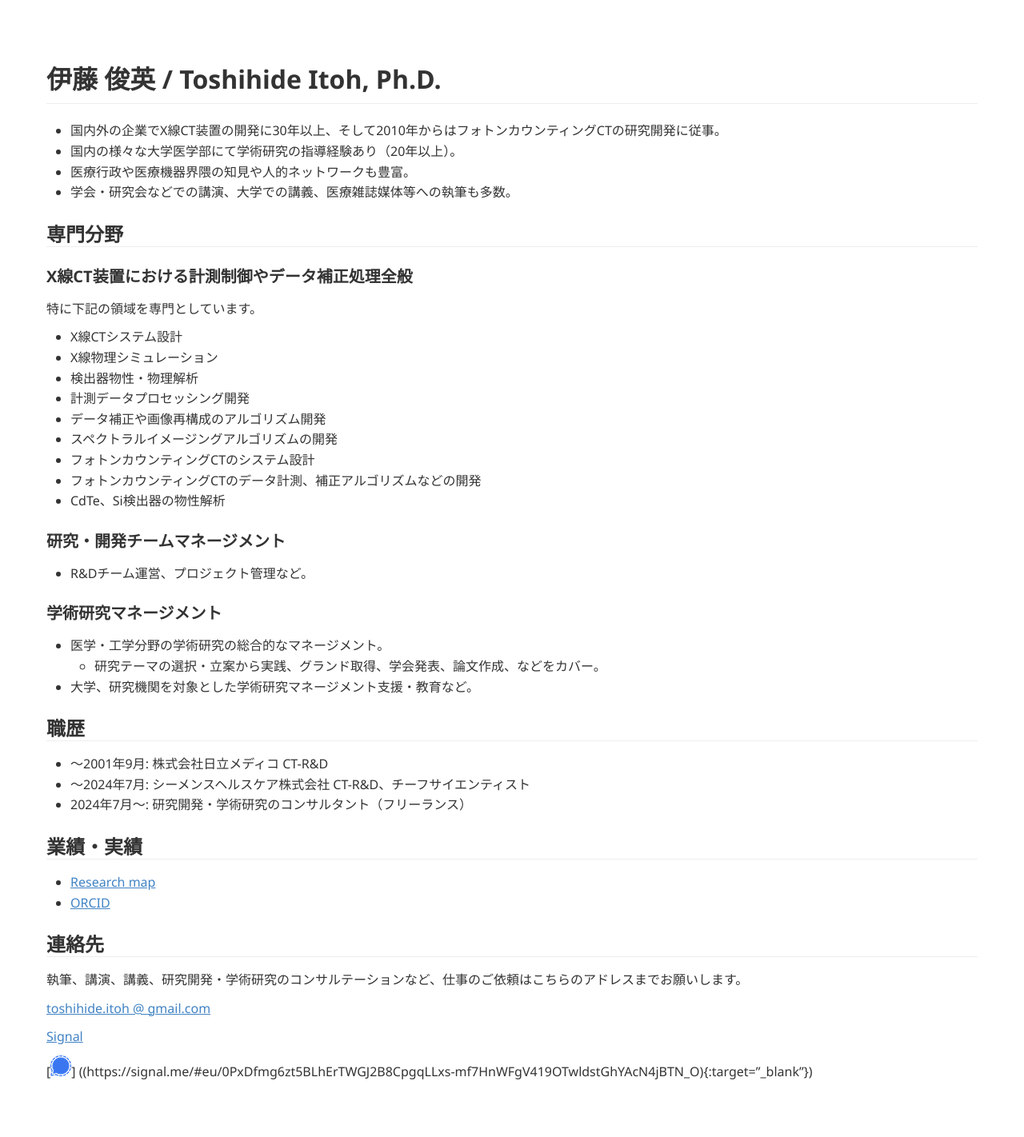
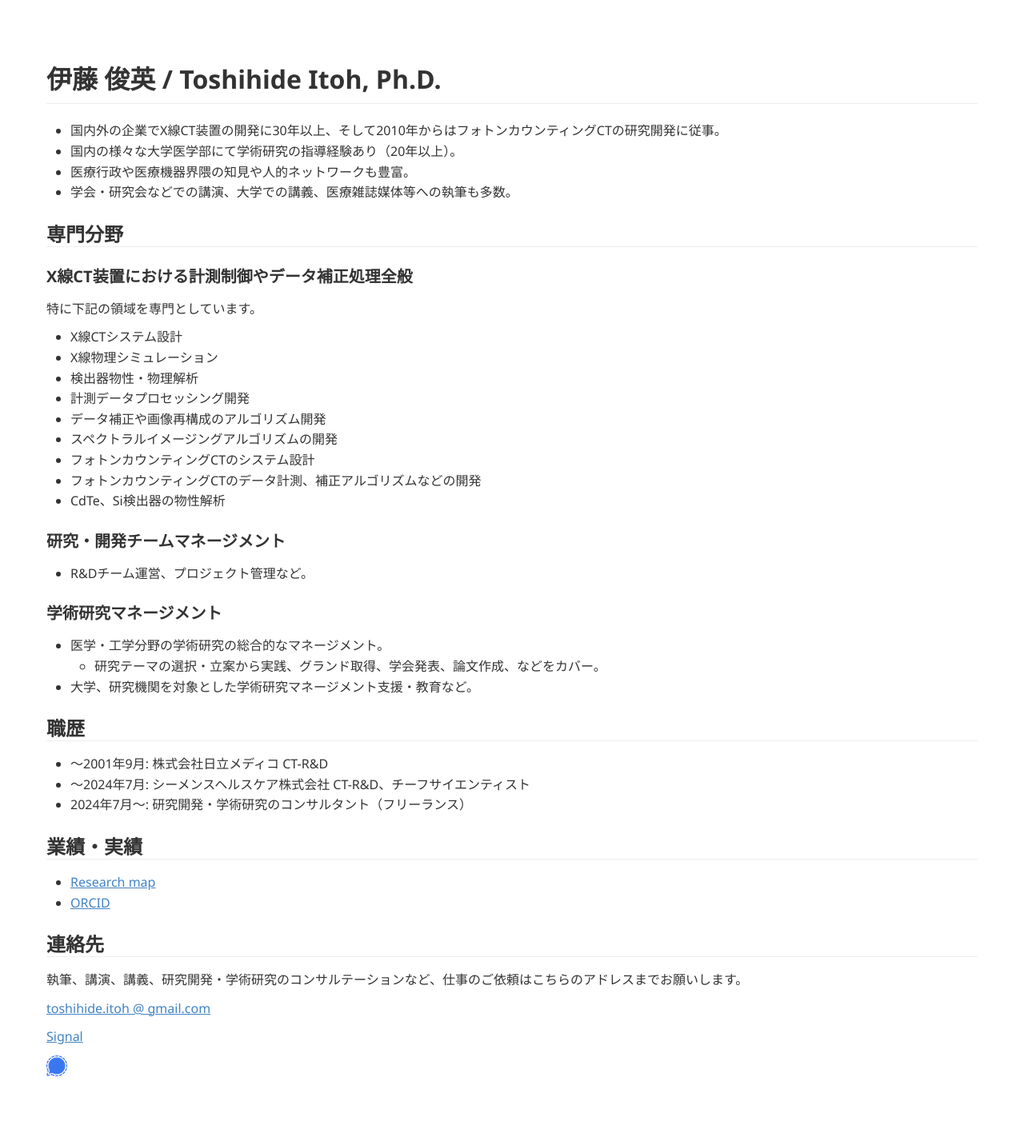
Before and after one commit to tnitoh/tnitoh.github.io, a Jekyll site: the page built from index.md, in a window 1280 px wide. Shown: the whole page at 80% size. Built offline with Jekyll 4.4.1, drawn with Linux system fonts in a browser that asks for light colours; Markdown is read by kramdown in place of the engine named in the settings.

Commit message:
Update index.md

```diff
--- a/index.md
+++ b/index.md
@@ -54,5 +54,4 @@
 
 [Signal](https://signal.me/#eu/0PxDfmg6zt5BLhErTWGJ2B8CpgqLLxs-mf7HnWFgV419OTwldstGhYAcN4jBTN_O){:target="_blank"}
 
-[![Signal](signal-logo.png)]
-((https://signal.me/#eu/0PxDfmg6zt5BLhErTWGJ2B8CpgqLLxs-mf7HnWFgV419OTwldstGhYAcN4jBTN_O){:target="_blank"})
+[![Signal](signal-logo.png?raw=true)]((https://signal.me/#eu/0PxDfmg6zt5BLhErTWGJ2B8CpgqLLxs-mf7HnWFgV419OTwldstGhYAcN4jBTN_O){:target="_blank"})
```
